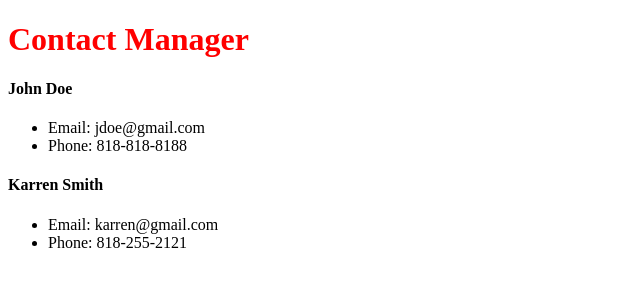
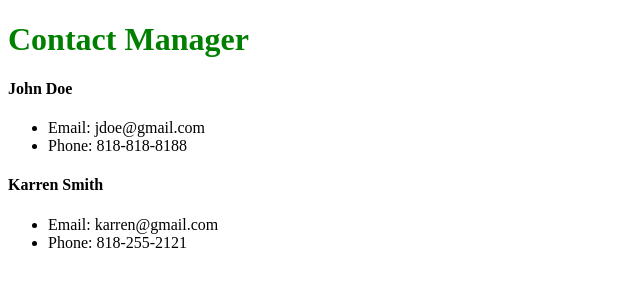
Before and after one commit to T-Wesst/React_Front_Back, a React (Create React App) app in the folder projects/contactmanager/: page / in a window 1280 px wide. Shown: the top 300 px of the page, without its empty margins (0-640 px from the left). Built offline with nearby package versions, Linux system fonts and the light colour scheme.

Commit message:
use variable style

```diff
--- a/projects/contactmanager/src/components/Header.js
+++ b/projects/contactmanager/src/components/Header.js
@@ -5,7 +5,7 @@ const Header = props => {
   return (
     <div>
       {/*functional componets use props.<propName>*/}
-      <h1 style={{ color: "red" }}>{branding}</h1>
+      <h1 style={headingStyle}>{branding}</h1>
     </div>
   );
 };
@@ -15,4 +15,7 @@ Header.defaultProps = {
 Header.propTypes = {
   branding: PropTypes.string.isRequired
 };
+const headingStyle = {
+  color: "green"
+};
 export default Header;
```
